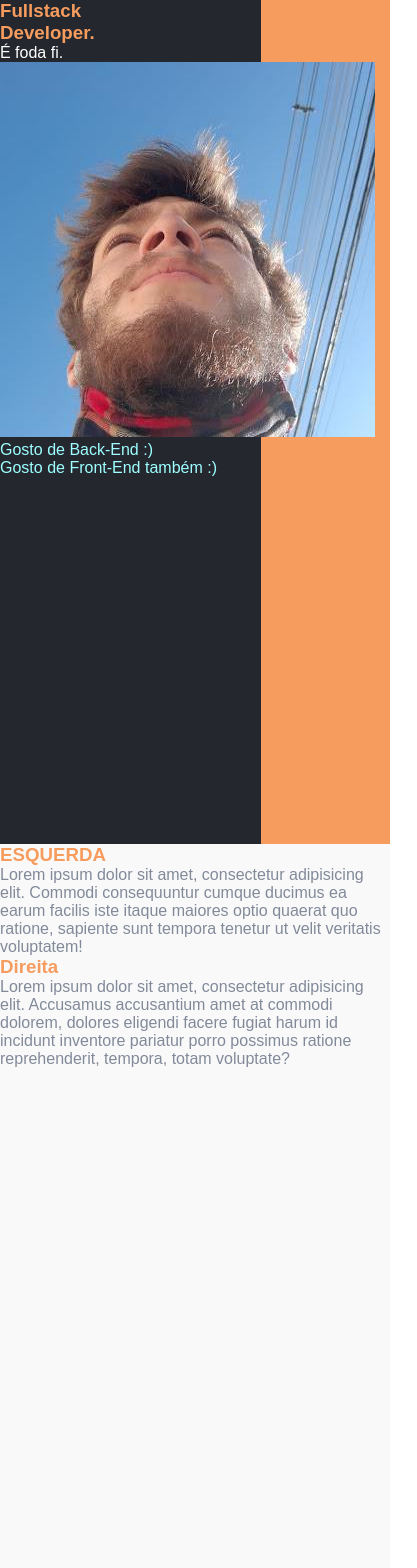
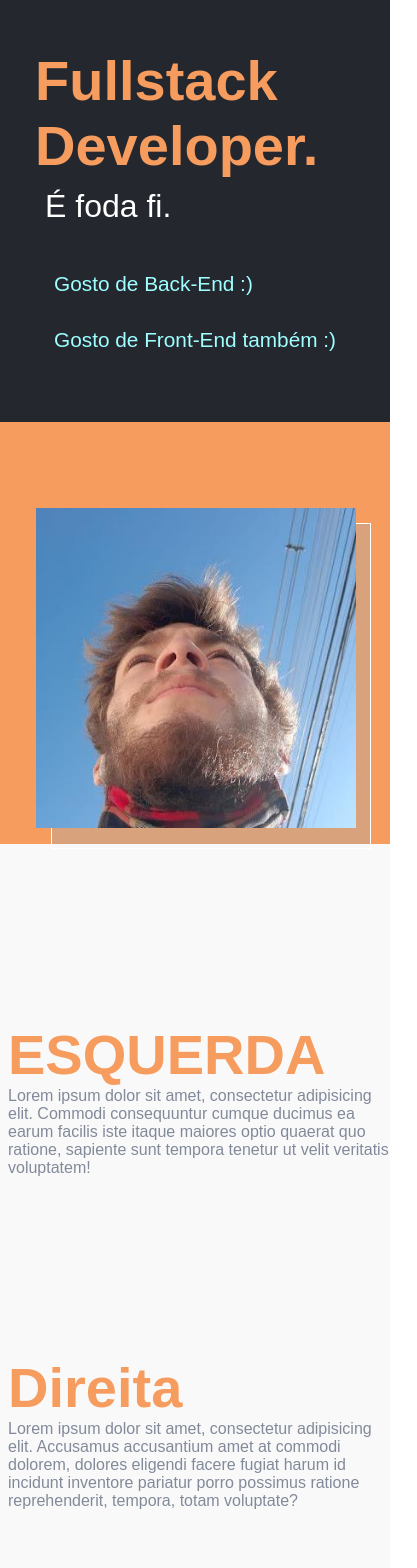
Before and after one commit to pedroHenrique57/Portfolio, an Angular app: page / in a window 390 px wide. Shown: the top 1568 px of the page, 417 px wide, since content can reach past the window. Built offline with nearby package versions, Linux system fonts and the light colour scheme; a web font is replaced by a local one.

Commit message:
Portabilidade para telas 500px width. Falta realizar a responsividade da área de contato.
Signed-off-by: pedrohenrique57 <pedro.henrique.contato369@gmail.com>

```diff
--- a/src/app/pages/home/home.component.html
+++ b/src/app/pages/home/home.component.html
@@ -23,7 +23,7 @@
     <p>Lorem ipsum dolor sit amet, consectetur adipisicing elit. Commodi consequuntur cumque ducimus ea earum facilis
       iste itaque maiores optio quaerat quo ratione, sapiente sunt tempora tenetur ut velit veritatis voluptatem!</p>
   </article>
-  <article class="description__rightArticle">
+  <article class="description__rightArticle" id="">
     <h1>Direita</h1>
     <p>Lorem ipsum dolor sit amet, consectetur adipisicing elit. Accusamus accusantium amet at commodi dolorem, dolores
       eligendi facere fugiat harum id incidunt inventore pariatur porro possimus ratione reprehenderit, tempora, totam
@@ -59,7 +59,7 @@
         <h1>Lorem ipsum dolor sit amet.</h1>
         <p>Lorem ipsum dolor sit amet, consectetur adipisicing elit. Corporis, saepe?</p>
       </article>
-      <span class="button__default button_animation">
+      <span class="button__default button__animation">
         <div class="button__div">
           <a>See My Work</a>
           <svg id="eVXFKAm70BC1" xmlns="http://www.w3.org/2000/svg" xmlns:xlink="http://www.w3.org/1999/xlink"
@@ -79,7 +79,7 @@
         <h1>Lorem ipsum dolor sit amet.</h1>
         <p>Lorem ipsum dolor sit amet, consectetur adipisicing elit. Corporis, saepe?</p>
       </article>
-      <span class="button__default button_animation">
+      <span class="button__default button__animation">
         <div class="button__div">
           <a>See My Work</a>
           <svg id="eVXFKAm70BC1" xmlns="http://www.w3.org/2000/svg" xmlns:xlink="http://www.w3.org/1999/xlink"
@@ -142,7 +142,7 @@
         </div>
       </div>
 
-    <button class="button__default button_animation" type="submit">
+    <button class="button__default button__animation" type="submit">
       <div class="button__div">
         See My Work
         <svg id="eVXFKAm70BC1" xmlns="http://www.w3.org/2000/svg" xmlns:xlink="http://www.w3.org/1999/xlink"
--- a/src/app/pages/home/home.component.scss
+++ b/src/app/pages/home/home.component.scss
@@ -20,13 +20,11 @@ section {
   border: 1px solid var(--title);
 }
 
-.button_animation {
+.button__animation {
   display: flex;
   position: relative;
   flex-direction: row;
   justify-content: center;
-  font-size: 1.5rem;
-  min-width: 24rem;
   padding: 0.7rem 1rem;
   background-color: transparent;
   z-index: 1;
@@ -85,11 +83,13 @@ section {
 }
 
 .aboutMe {
-  background: linear-gradient(90deg, var(--complementary-color) 67%, var(--title) 33%);
-
   &__content {
     p {
       color: white;
+    }
+
+    span {
+      backdrop-filter: grayscale(0.4);
     }
   }
 
@@ -118,10 +118,6 @@ section {
     div {
       font-weight: bold;
     }
-  }
-
-  &__leftCard {
-    border-right: 1px solid var(--complementary-color);
   }
 }
 
@@ -170,6 +166,208 @@ section {
 
 @media (max-width: 500px) {
 
+  h1 {
+    font-size: 3.5em;
+  }
+
+  p {
+    font-size: 1rem;
+  }
+
+  svg {
+    width: 3.7rem;
+    height: 1.5rem;
+  }
+
+  .aboutMe {
+    background: linear-gradient(180deg, var(--complementary-color) 50%, var(--title) 50%);
+    display: flex;
+    flex-direction: column;
+    align-items: center;
+    padding-top: 3rem;
+
+    &__content {
+      height: 192px;
+      display: flex;
+      flex-direction: column;
+
+      span {
+        border: 1px solid white;
+        width: 20rem;
+        bottom: -18rem;
+        left: 1rem;
+        z-index: 1;
+        position: relative;
+        overflow: visible;
+
+        img {
+          width: inherit;
+          position: relative;
+          left: -1rem;
+          top: -1rem;
+          z-index: 2;
+        }
+      }
+
+      article {
+        display: flex;
+        flex-direction: column;
+        justify-content: center;
+
+        h1 {
+          align-self: flex-start;
+        }
+
+        p {
+          margin: 10px;
+          font-size: 2rem;
+        }
+      }
+    }
+
+    &__subContent {
+      display: flex;
+      flex-direction: column;
+      text-align: start;
+
+      p {
+        font-size: 1.3rem;
+        margin: 2rem 10px 0 10px;
+      }
+    }
+  }
+
+  .description {
+    display: flex;
+    flex-direction: column;
+    justify-content: space-evenly;
+    align-items: center;
+
+    h1, p {
+      margin-left: 0.5rem;
+    }
+  }
+
+  .myHistory {
+    display: flex;
+    flex-direction: column;
+    align-items: center;
+    height: auto;
+    padding: 1.5rem;
+
+    article {
+      display: flex;
+      flex-direction: column;
+      font-size: 1rem;
+    }
+
+    img {
+      margin-top: 1rem;
+      width: 25rem;
+    }
+
+    p {
+      margin: 10px;
+      font-size: 1rem;
+    }
+  }
+
+  .whatIDo {
+    display: flex;
+    flex-direction: column;
+    padding: 1rem;
+    width: inherit;
+    justify-content: center;
+    align-items: center;
+
+    .container {
+      width: 90%;
+
+      div {
+        padding: 3rem;
+
+        .button__div {
+          padding: 0;
+
+          a {
+            font-size: 1rem;
+          }
+        }
+
+        h1 {
+          font-size: 2rem;
+        }
+
+        p {
+          margin: 1rem 0 2rem 0;
+          font-size: 1rem;
+        }
+      }
+    }
+
+    &__leftCard {
+      border-bottom: 1px solid var(--complementary-color);
+    }
+  }
+
+  .contactMe {
+    display: flex;
+    width: inherit;
+    flex-direction: column;
+    justify-content: center;
+    align-items: center;
+
+    .line {
+      display: flex;
+      flex-direction: column;
+
+      div {
+        display: flex;
+        flex-direction: column;
+        margin-right: 5rem;
+        width: 100%;
+      }
+    }
+
+    article {
+      padding-bottom: 4rem;
+
+      p {
+        padding-top: 1rem;
+        font-size: 2rem;
+      }
+    }
+
+    form {
+      width: 70%;
+      display: flex;
+      flex-direction: column;
+      row-gap: 5rem;
+
+      label {
+        font-size: 1.8rem;
+        margin-bottom: 1rem;
+      }
+
+      input, textarea {
+        font-size: 2rem;
+        font-weight: inherit;
+        max-height: 6rem;
+
+        &:focus {
+          outline: none;
+        }
+
+        &::placeholder {
+          font-size: 1.5rem;
+        }
+      }
+    }
+
+    .button__div {
+      font-size: 1rem;
+    }
+  }
 }
 
 @media (max-width: 600px) {
@@ -196,6 +394,7 @@ section {
   }
 
   .aboutMe {
+    background: linear-gradient(90deg, var(--complementary-color) 67%, var(--title) 33%);
     height: auto;
     width: inherit;
     display: flex;
@@ -330,6 +529,10 @@ section {
         }
       }
     }
+
+    &__leftCard {
+      border-right: 1px solid var(--complementary-color);
+    }
   }
 
   .contactMe {
```
